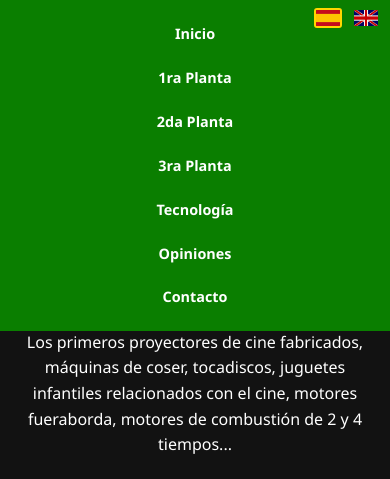
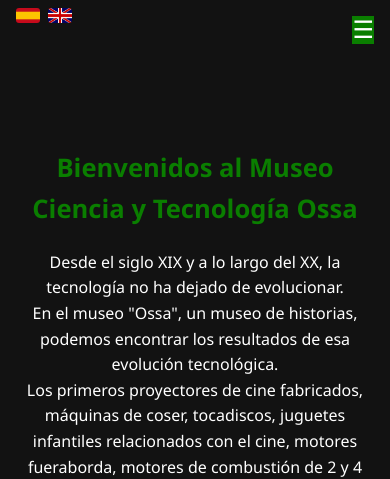
Before and after one commit to ossamuseo/web, a plain HTML site: page index.html in a window 390 px wide. Shown: the top 479 px of the page. Drawn offline with Linux system fonts and the light colour scheme.

Commit message:
Update index.html

```diff
--- a/index.html
+++ b/index.html
@@ -203,7 +203,16 @@
 </head>
 <body>
 
-  <!-- NAV -->
+<!-- Banderas arriba del todo (fuera del nav) -->
+<div class="flags-top">
+  <img src="img/bandera_es.png" alt="Español" id="btn-es" class="active" title="Español" />
+  <img src="img/bandera_en.png" alt="English" id="btn-en" title="English" />
+</div>
+
+<!-- Botón hamburguesa (solo visible en móvil) -->
+<button class="menu-toggle" aria-label="Abrir menú">&#9776;</button>
+
+<!-- NAV con enlaces -->
 <nav>
   <a href="#inicio" data-key="nav_inicio">Inicio</a>
   <a href="#planta1" data-key="nav_planta1">1ra Planta</a>
@@ -212,12 +221,131 @@
   <a href="#tecnologia" data-key="nav_tecnologia">Tecnología</a>
   <a href="#opiniones" data-key="nav_opiniones">Opiniones</a>
   <a href="#contacto" data-key="nav_contacto">Contacto</a>
+</nav>
 
-    <div class="flags">
-      <img src="img/bandera_es.png" alt="Español" id="btn-es" class="active" title="Español" />
-      <img src="img/bandera_en.png" alt="English" id="btn-en" title="English" />
-    </div>
-  </nav>
+<style>
+  nav {
+    position: fixed;
+    top: 0;
+    width: 100%;
+    background: var(--verde);
+    padding: 1rem;
+    display: flex;
+    justify-content: center;
+    align-items: center;
+    gap: 1rem;
+    flex-wrap: wrap;
+    z-index: 1000;
+  }
+
+  nav a {
+    color: var(--blanco);
+    text-decoration: none;
+    font-weight: bold;
+    padding: 0.5rem 1rem;
+    border-radius: 4px;
+    transition: background 0.3s;
+  }
+
+  nav a:hover {
+    background: #a91f1f;
+  }
+
+  .menu-toggle {
+    display: none;
+    position: fixed;
+    top: 1rem;
+    right: 1rem;
+    background: var(--verde);
+    color: var(--blanco);
+    border: none;
+    font-size: 1.5rem;
+    z-index: 1001;
+    cursor: pointer;
+  }
+
+  .flags-top {
+    display: none;
+    position: fixed;
+    top: 0.5rem;
+    left: 1rem;
+    z-index: 1002;
+    gap: 0.5rem;
+  transition: opacity 0.3s ease;
+  }
+
+  .flags-top img {
+    width: 24px;
+    height: auto;
+    cursor: pointer;
+    border-radius: 3px;
+    transition: transform 0.2s;
+  }
+
+  .flags-top img:hover {
+    transform: scale(1.1);
+  }
+
+  @media (max-width: 768px) {
+    .menu-toggle {
+      display: block;
+    }
+
+    .flags-top {
+      display: flex;
+    }
+
+    nav {
+      display: none;
+      flex-direction: column;
+      align-items: flex-start;
+      padding: 1rem;
+      top: 3rem; /* deja espacio para las banderas */
+    }
+
+    nav.active {
+      display: flex;
+    }
+
+    body {
+      padding-top: 3rem; /* espacio total para banderas + nav */
+    }
+  }
+</style>
+
+<script>
+  const toggle = document.querySelector('.menu-toggle');
+  const nav = document.querySelector('nav');
+
+  toggle.addEventListener('click', () => {
+    nav.classList.toggle('active');
+  });
+
+  // Cerrar el menú al hacer clic en un enlace
+  nav.querySelectorAll('a').forEach(link => {
+    link.addEventListener('click', () => {
+      nav.classList.remove('active');
+    });
+  });
+
+  // Ocultar banderas al hacer scroll hacia abajo
+  const flagsTop = document.querySelector('.flags-top');
+  let lastScroll = 0;
+
+  window.addEventListener('scroll', () => {
+    const currentScroll = window.scrollY;
+
+    if (currentScroll > lastScroll && currentScroll > 50) {
+      flagsTop.style.opacity = '0';
+      flagsTop.style.pointerEvents = 'none';
+    } else {
+      flagsTop.style.opacity = '1';
+      flagsTop.style.pointerEvents = 'auto';
+    }
+
+    lastScroll = currentScroll;
+  });
+</script>
 
   <!-- SECCIÓN INICIO -->
   <section id="inicio">
```
Lines whose indentation alone changed are shown as unchanged.
